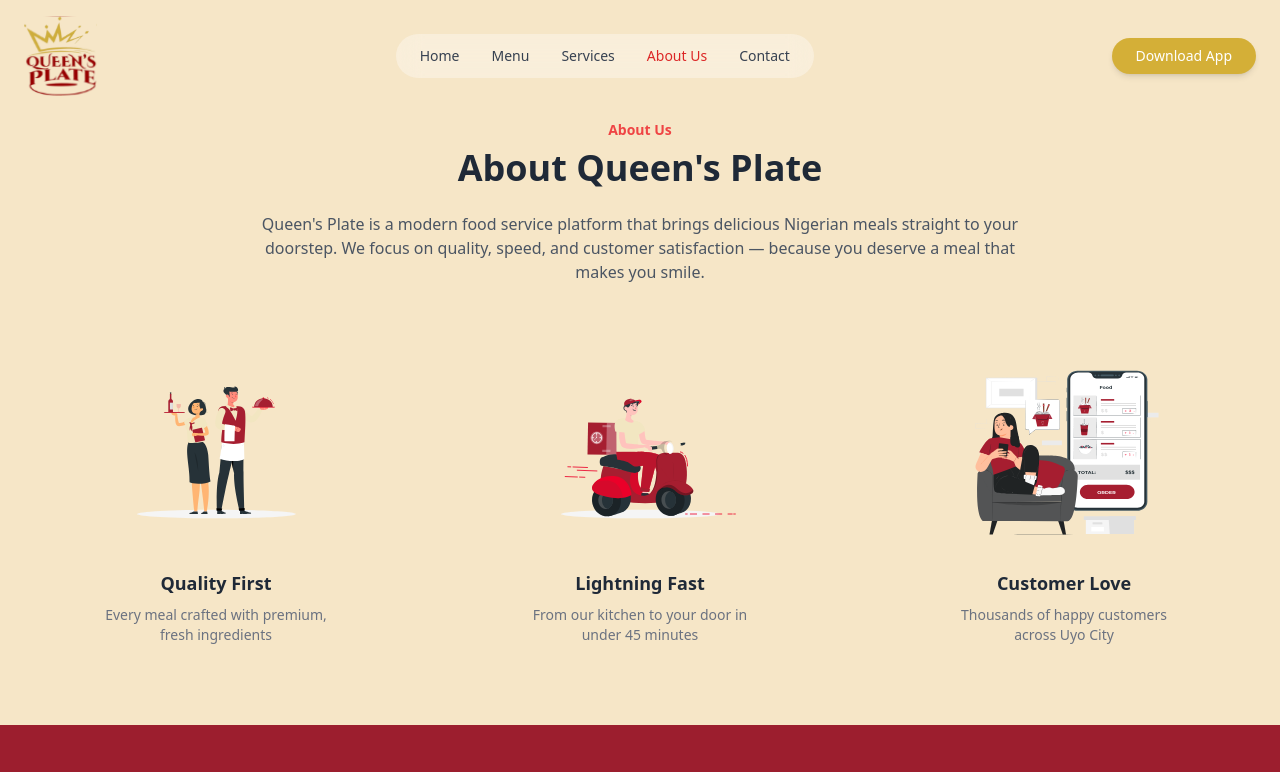
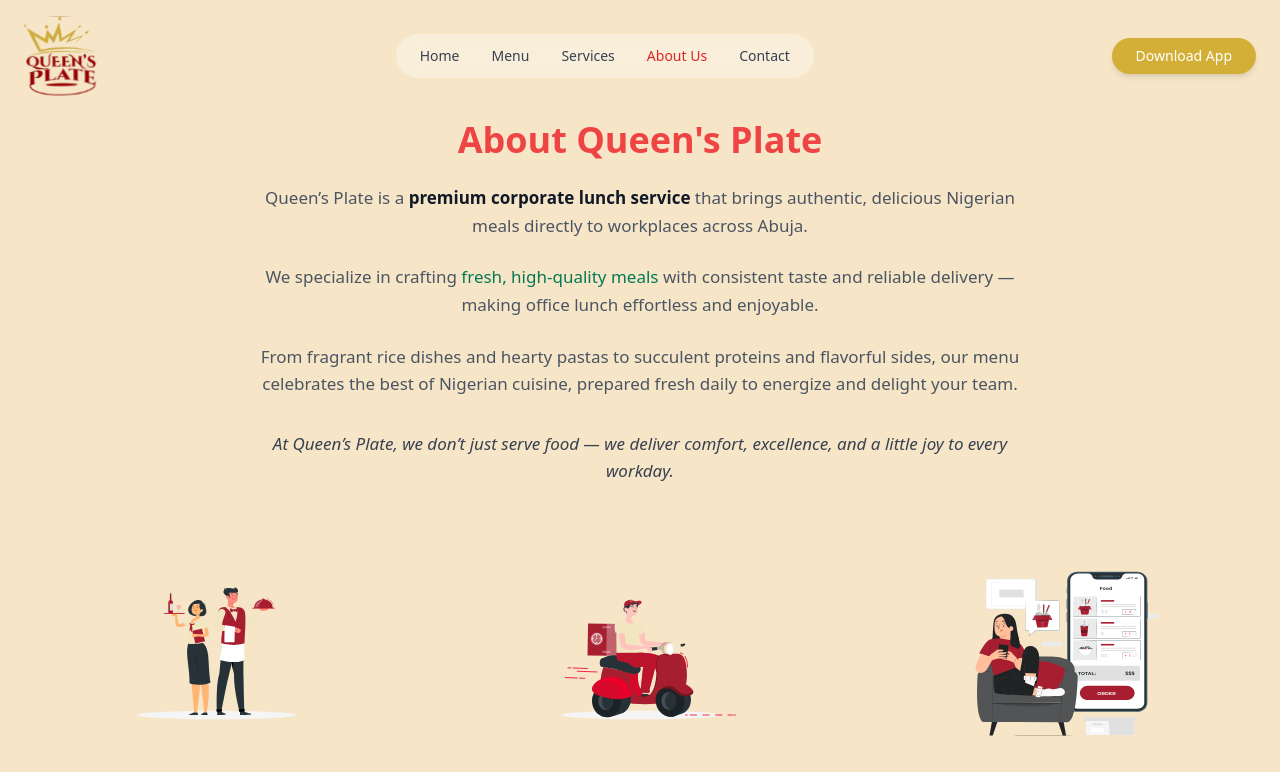
Before and after one commit to Umorenism/queen-plate-website, a React (Vite) app: page /about in a window 1280 px wide. Shown: the top 772 px of the page. Built offline with nearby package versions, Linux system fonts and the light colour scheme.

Commit message:
updated work

```diff
--- a/src/pages/About.jsx
+++ b/src/pages/About.jsx
@@ -259,7 +259,7 @@
     >
       <div className="max-w-7xl mt-10 mx-auto px-6 text-center">
 
-        <motion.p
+        {/* <motion.p
           initial={{ y: 30, opacity: 0 }}
           whileInView={{ y: 0, opacity: 1 }}
           viewport={{ once: true }}
@@ -267,30 +267,60 @@
           className="text-sm text-red-500 font-semibold mb-2"
         >
           About Us
-        </motion.p>
+        </motion.p> */}
 
         <motion.h2
           initial={{ y: 40, opacity: 0 }}
           whileInView={{ y: 0, opacity: 1 }}
           viewport={{ once: true }}
           transition={{ duration: 0.6 }}
-          className="text-3xl md:text-4xl font-bold text-gray-800 mb-6"
+          className="text-3xl md:text-4xl font-bold text-red-500 mb-6"
         >
           About Queen's Plate
         </motion.h2>
 
-        <motion.p
+        {/* <motion.p
           initial={{ y: 50, opacity: 0 }}
           whileInView={{ y: 0, opacity: 1 }}
           viewport={{ once: true }}
           transition={{ duration: 0.7 }}
           className="text-gray-600 max-w-3xl mx-auto leading-relaxed text-sm md:text-base"
         >
-          Queen's Plate is a modern food service platform that brings delicious
-          Nigerian meals straight to your doorstep. We focus on quality, speed,
-          and customer satisfaction — because you deserve a meal that makes you
-          smile.
-        </motion.p>
+          Queen’s Plate is a premium corporate lunch service bringing delicious Nigerian meals to workplaces across Abuja — crafted for consistency, delivered with care.
+
+We specialize in providing freshly prepared meals for offices, with a focus on quality ingredients, reliable daily service, and a seamless experience from kitchen to workplace.
+
+Our menu features a variety of well-loved Nigerian dishes — from perfectly cooked rice options to flavorful pasta, proteins, and sides — all thoughtfully prepared to satisfy and energize your team.
+
+At Queen’s Plate, we believe a good meal should do more than fill you up — it should bring comfort, ease, and a touch of excellence to your workday.
+        </motion.p> */}
+
+        <motion.div
+  initial={{ y: 50, opacity: 0 }}
+  whileInView={{ y: 0, opacity: 1 }}
+  viewport={{ once: true }}
+  transition={{ duration: 0.8 }}
+  className="max-w-3xl mx-auto text-gray-600 space-y-6 text-[15.5px] md:text-[17px] leading-relaxed font-light"
+>
+  <p>
+    Queen’s Plate is a <span className="font-semibold text-gray-900">premium corporate lunch service</span> that brings
+    authentic, delicious Nigerian meals directly to workplaces across Abuja.
+  </p>
+
+  <p>
+    We specialize in crafting <span className="text-emerald-700 font-medium">fresh, high-quality meals</span> with
+    consistent taste and reliable delivery — making office lunch effortless and enjoyable.
+  </p>
+
+  <p>
+    From fragrant rice dishes and hearty pastas to succulent proteins and flavorful sides, our menu celebrates
+    the best of Nigerian cuisine, prepared fresh daily to energize and delight your team.
+  </p>
+
+  <p className="pt-2 italic text-gray-700">
+    At Queen’s Plate, we don’t just serve food — we deliver comfort, excellence, and a little joy to every workday.
+  </p>
+</motion.div>
 
         <div className="grid md:grid-cols-3 gap-10 mt-16">
           {features.map((item, index) => (
--- a/src/sections/about/AboutSection.jsx
+++ b/src/sections/about/AboutSection.jsx
@@ -212,7 +212,7 @@
       <div className="max-w-6xl mx-auto px-6 text-center">
 
         {/* Small heading */}
-        <motion.p
+        {/* <motion.p
           initial={{ y: 30, opacity: 0 }}
           whileInView={{ y: 0, opacity: 1 }}
           viewport={{ once: true }}
@@ -220,7 +220,7 @@
           className="text-sm text-red-500 font-semibold mb-2"
         >
           About Us
-        </motion.p>
+        </motion.p> */}
 
         {/* Main title */}
         <motion.h2
@@ -228,24 +228,54 @@
           whileInView={{ y: 0, opacity: 1 }}
           viewport={{ once: true }}
           transition={{ duration: 0.6 }}
-          className="text-3xl md:text-4xl font-bold text-gray-800 mb-6"
+          className="text-3xl md:text-4xl font-bold text-red-500 mb-6"
         >
           About Queen's Plate
         </motion.h2>
 
         {/* Description */}
-        <motion.p
+        {/* <motion.p
           initial={{ y: 50, opacity: 0 }}
           whileInView={{ y: 0, opacity: 1 }}
           viewport={{ once: true }}
           transition={{ duration: 0.7 }}
           className="text-gray-600 max-w-3xl mx-auto leading-relaxed text-sm md:text-base"
         >
-          Queen's Plate is a modern food service platform that brings delicious
-          Nigerian meals straight to your doorstep. We focus on quality, speed,
-          and customer satisfaction — because you deserve a meal that makes you
-          smile.
-        </motion.p>
+          Queen’s Plate is a premium corporate lunch service bringing delicious Nigerian meals to workplaces across Abuja — crafted for consistency, delivered with care.
+
+We specialize in providing freshly prepared meals for offices, with a focus on quality ingredients, reliable daily service, and a seamless experience from kitchen to workplace.
+
+Our menu features a variety of well-loved Nigerian dishes — from perfectly cooked rice options to flavorful pasta, proteins, and sides — all thoughtfully prepared to satisfy and energize your team.
+
+At Queen’s Plate, we believe a good meal should do more than fill you up — it should bring comfort, ease, and a touch of excellence to your workday.
+        </motion.p> */}
+
+        <motion.div
+  initial={{ y: 50, opacity: 0 }}
+  whileInView={{ y: 0, opacity: 1 }}
+  viewport={{ once: true }}
+  transition={{ duration: 0.8 }}
+  className="max-w-3xl mx-auto text-gray-600 space-y-6 text-[15.5px] md:text-[17px] leading-relaxed font-light"
+>
+  <p>
+    Queen’s Plate is a <span className="font-semibold text-gray-900">premium corporate lunch service</span> that brings
+    authentic, delicious Nigerian meals directly to workplaces across Abuja.
+  </p>
+
+  <p>
+    We specialize in crafting <span className="text-emerald-700 font-medium">fresh, high-quality meals</span> with
+    consistent taste and reliable delivery — making office lunch effortless and enjoyable.
+  </p>
+
+  <p>
+    From fragrant rice dishes and hearty pastas to succulent proteins and flavorful sides, our menu celebrates
+    the best of Nigerian cuisine, prepared fresh daily to energize and delight your team.
+  </p>
+
+  <p className="pt-1 italic text-gray-700">
+    At Queen’s Plate, we don’t just serve food — we deliver comfort, excellence, and a little joy to every workday.
+  </p>
+</motion.div>
 
         {/* Features */}
         <div className="grid md:grid-cols-3 gap-10 mt-16">
```
